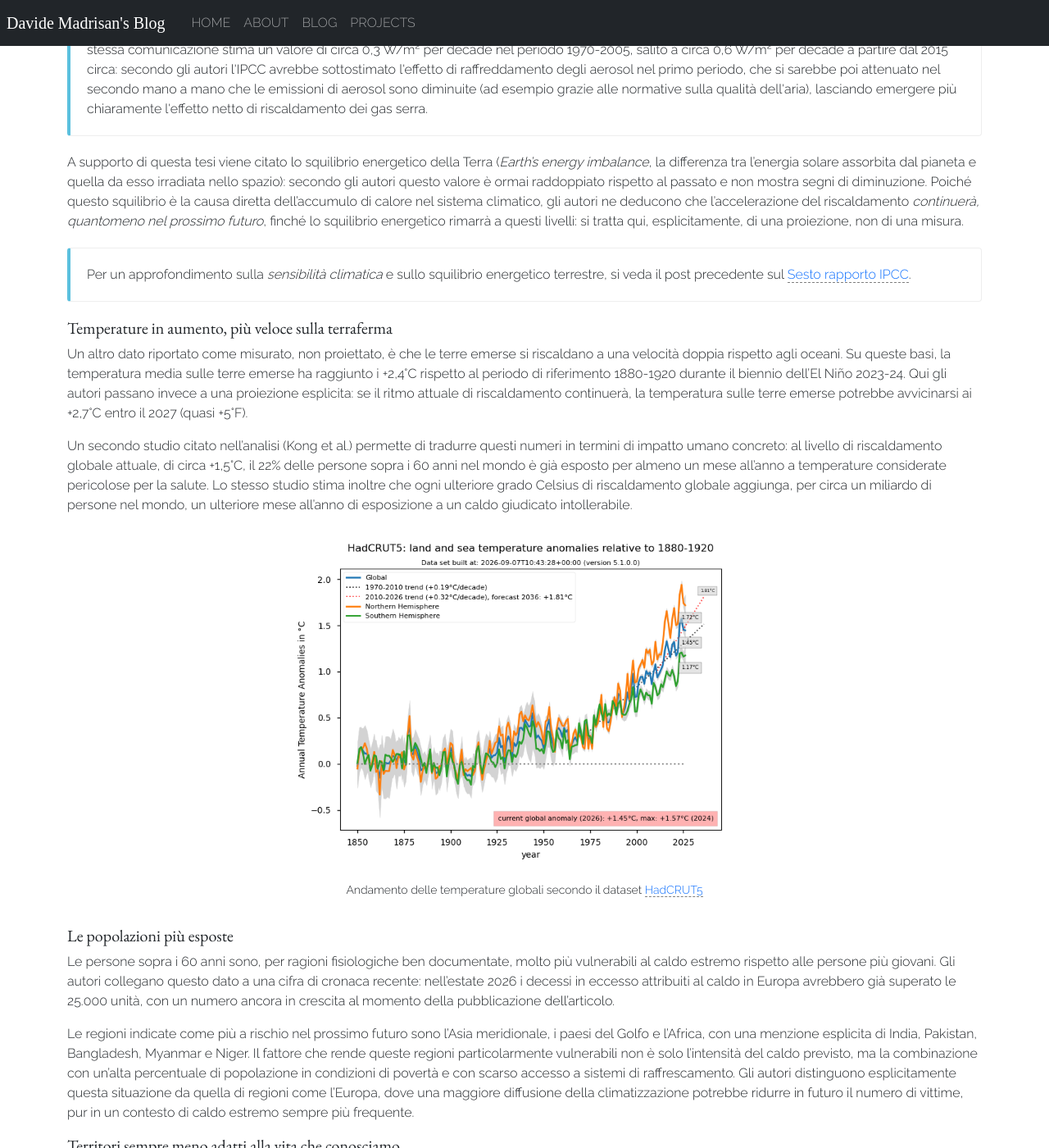
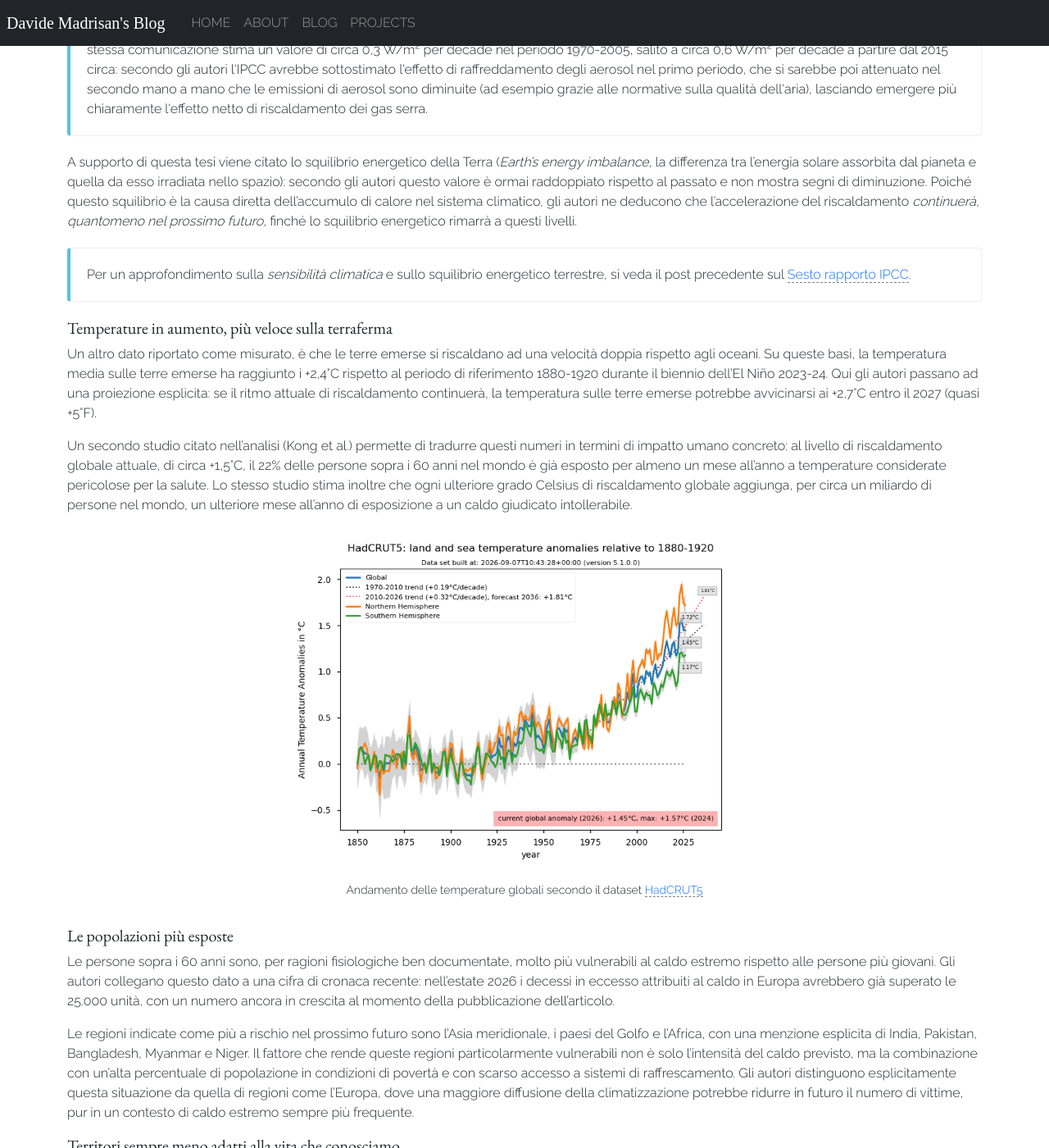
Before and after one commit to madrisan/madrisan.github.io, a Jekyll site: the page built from _posts/2026-08-21-super-el-nino-riscaldamento-globale.md, in a window 1280 px wide and 1400 px high, scrolled down 1802 px. Shown: the whole window at 82% size. Built offline with Jekyll 4.4.1, drawn with Linux system fonts in a browser that asks for light colours; nearby versions of some CDN libraries; some web fonts are replaced; some of the changed text lies outside the part shown.

Commit message:
fix: remove some redundancies in "Super-Duper El Nino" article
Signed-off-by: Davide Madrisan <d.madrisan@proton.me>

```diff
--- a/_posts/2026-08-21-super-el-nino-riscaldamento-globale.md
+++ b/_posts/2026-08-21-super-el-nino-riscaldamento-globale.md
@@ -18,8 +18,8 @@ titlejumbotron: 'off'
 Il 21 agosto 2026 il climatologo [James Hansen](https://it.wikipedia.org/wiki/James_Hansen),
 insieme a Pushker Kharecha, Dylan Morgan e Jasen Vest, ha pubblicato una nuova analisi
 sull'attuale evento *El Niño* e su cosa questo ci dice sull'evoluzione del riscaldamento
-globale. Questo post ne è un **riassunto commentato**, non una traduzione: per il testo
-completo (in inglese) si veda il link in fondo.
+globale. Questo post ne è un **riassunto commentato**: per il testo completo (in inglese)
+si veda il link in fondo.
 
 <picture>
    <img width="600" alt="Anomalia di temperatura superficiale del Pacifico equatoriale durante un episodio di El Niño"
@@ -110,8 +110,7 @@ pianeta e quella da esso irradiata nello spazio): secondo gli autori questo valo
 è ormai raddoppiato rispetto al passato e non mostra segni di diminuzione. Poiché
 questo squilibrio è la causa diretta dell'accumulo di calore nel sistema climatico,
 gli autori ne deducono che l'accelerazione del riscaldamento *continuerà, quantomeno
-nel prossimo futuro*, finché lo squilibrio energetico rimarrà a questi livelli:
-si tratta qui, esplicitamente, di una proiezione, non di una misura.
+nel prossimo futuro*, finché lo squilibrio energetico rimarrà a questi livelli.
 
 <div class="bd-callout bd-callout-info">
 <p>
@@ -123,13 +122,12 @@ terrestre, si veda il post precedente sul
 
 ##### Temperature in aumento, più veloce sulla terraferma
 
-Un altro dato riportato come misurato, non proiettato, è che le terre emerse si
-riscaldano a una velocità doppia rispetto agli oceani. Su queste basi, la temperatura
-media sulle terre emerse ha raggiunto i +2,4°C rispetto al periodo di riferimento
-1880-1920 durante il biennio dell'El Niño 2023-24. Qui gli autori passano invece
-a una proiezione esplicita: se il ritmo attuale di riscaldamento continuerà, la
-temperatura sulle terre emerse potrebbe avvicinarsi ai +2,7°C entro il 2027
-(quasi +5°F).
+Un altro dato riportato come misurato, è che le terre emerse si riscaldano ad una
+velocità doppia rispetto agli oceani. Su queste basi, la temperatura media sulle
+terre emerse ha raggiunto i +2,4°C rispetto al periodo di riferimento 1880-1920
+durante il biennio dell'El Niño 2023-24. Qui gli autori passano ad una proiezione
+esplicita: se il ritmo attuale di riscaldamento continuerà, la temperatura sulle
+terre emerse potrebbe avvicinarsi ai +2,7°C entro il 2027 (quasi +5°F).
 
 Un secondo studio citato nell'analisi (Kong et al.) permette di tradurre questi
 numeri in termini di impatto umano concreto: al livello di riscaldamento globale
@@ -178,8 +176,8 @@ alla vita umana* nella seconda metà di questo secolo, se il cambiamento climati
 proseguirà al ritmo attuale. Vengono citati come esempi l'intensificarsi della
 siccità nell'area mediterranea e, negli Stati Uniti, la siccità nel sud-ovest del
 paese, con il livello dei laghi Mead e Powell in costante calo. Anche in questo
-caso si tratta però di una proiezione legata a scenari futuri, non di una condizione
-già in atto ovunque nella stessa misura.
+caso si tratta di una proiezione legata a scenari futuri, anche se relativamente
+prossimi.
 
 ##### Conclusioni
 
```
